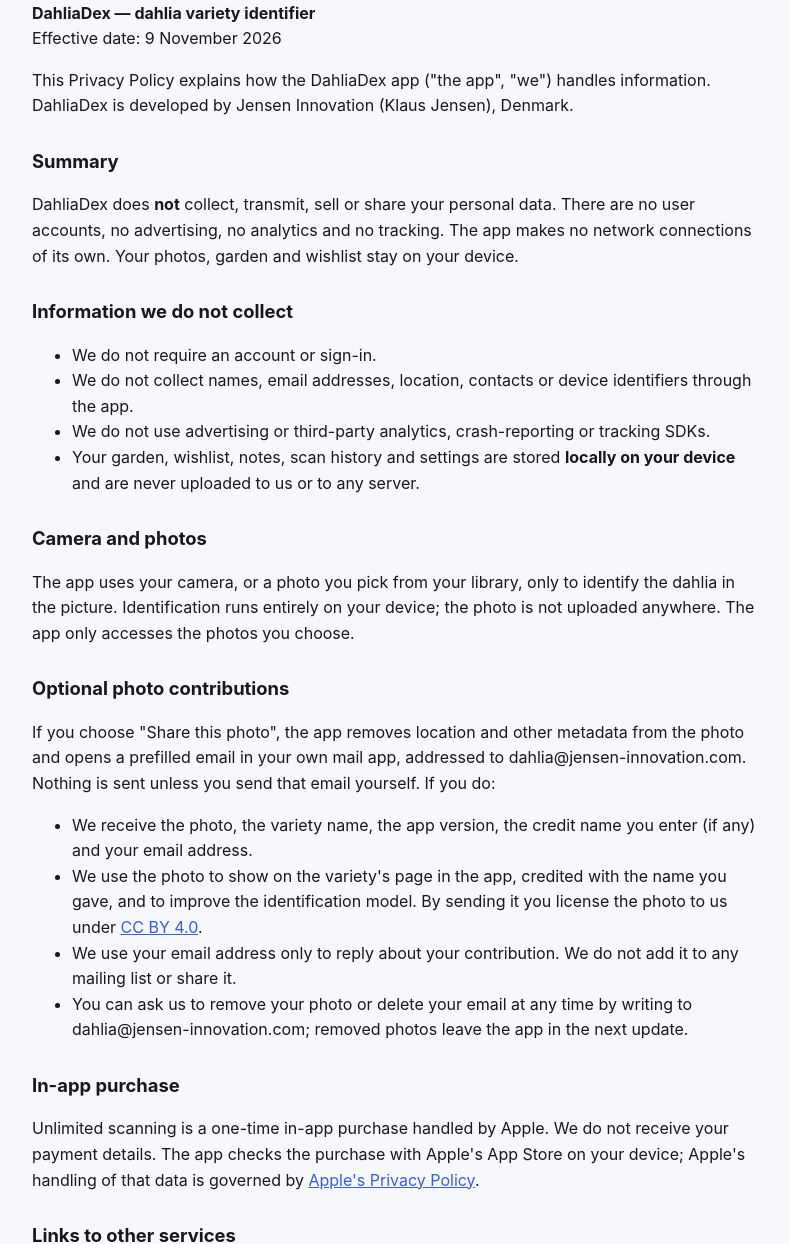
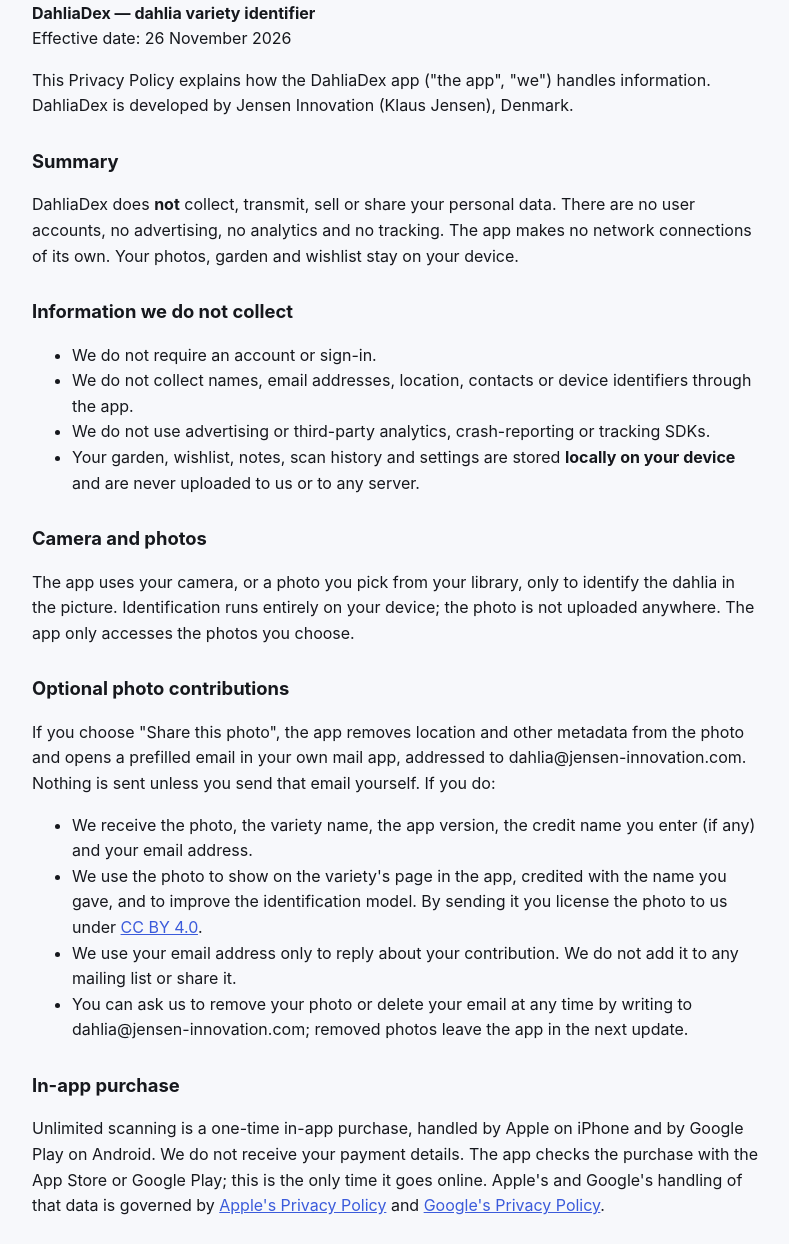
Before and after one commit to JensenInnovation/jensen-innovation-site, a plain HTML site: page dahliadex/privacy/index.html in a window 1280 px wide. Shown: the part 160-1404 px from the top of the page, without its empty margins (244-1033 px from the left). Drawn offline with Linux system fonts and the light colour scheme.

Commit message:
DahliaDex privacy policy: Google Play in-app purchase
Co-Authored-By: Claude Opus 5.5 <noreply@anthropic.com>

```diff
--- a/dahliadex/privacy/index.html
+++ b/dahliadex/privacy/index.html
@@ -21,7 +21,7 @@
     <div class="wrap prose">
       <h1>Privacy Policy</h1>
       <p><strong>DahliaDex — dahlia variety identifier</strong><br>
-      Effective date: 9 November 2026</p>
+      Effective date: 26 November 2026</p>
 
       <p>This Privacy Policy explains how the DahliaDex app ("the app", "we") handles information. DahliaDex is developed by Jensen Innovation (Klaus Jensen), Denmark.</p>
 
@@ -49,7 +49,7 @@
       </ul>
 
       <h2>In-app purchase</h2>
-      <p>Unlimited scanning is a one-time in-app purchase handled by Apple. We do not receive your payment details. The app checks the purchase with Apple's App Store on your device; Apple's handling of that data is governed by <a href="https://www.apple.com/legal/privacy/">Apple's Privacy Policy</a>.</p>
+      <p>Unlimited scanning is a one-time in-app purchase, handled by Apple on iPhone and by Google Play on Android. We do not receive your payment details. The app checks the purchase with the App Store or Google Play; this is the only time it goes online. Apple's and Google's handling of that data is governed by <a href="https://www.apple.com/legal/privacy/">Apple's Privacy Policy</a> and <a href="https://policies.google.com/privacy">Google's Privacy Policy</a>.</p>
 
       <h2>Links to other services</h2>
       <p>The app can open third-party websites in your browser, for example a shop that sells a variety or the source page credited for a photo. Those websites have their own privacy policies. We do not control and are not responsible for their content or practices.</p>
```
